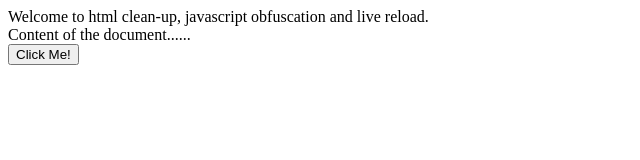
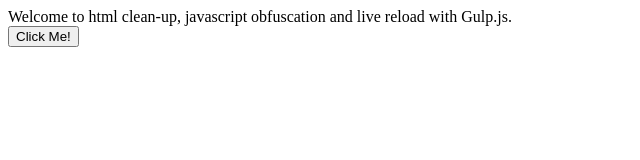
Before and after one commit to mstatt/tr-103, a website: page dev/index.html in a window 1280 px wide. Shown: the whole page, without its empty margins (0-640 px from the left). Drawn offline with Linux system fonts and the light colour scheme.

Commit message:
Update index.html

```diff
--- a/dev/index.html
+++ b/dev/index.html
@@ -17,8 +17,7 @@
 </head>
 <!-- Comments  -->
 <body>
-  Welcome to html clean-up, javascript obfuscation and live reload.<br/>
-Content of the document......<br/>
+  Welcome to html clean-up, javascript obfuscation and live reload with Gulp.js.<br/>
 <button id="btn1" type="button">Click Me!</button><br/>
 <div id="d1"></div>
 
```
